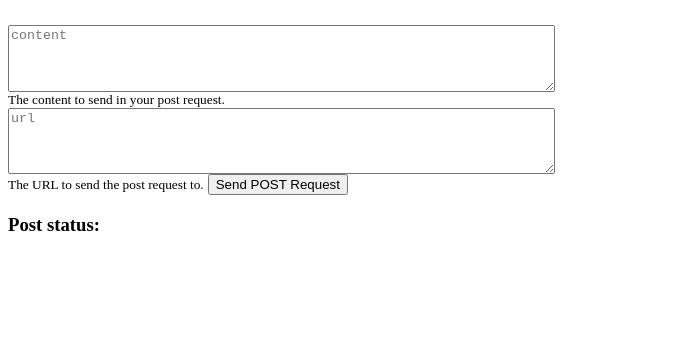
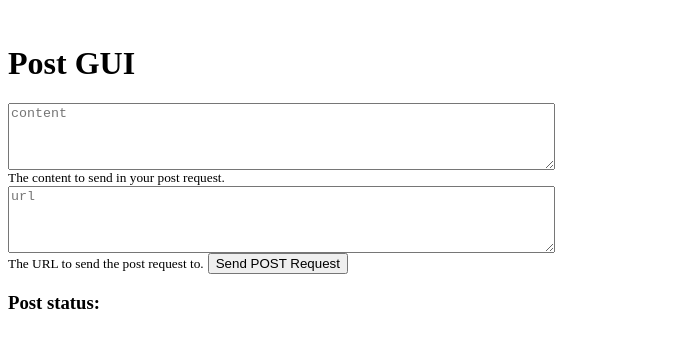
Before and after one commit to gubareve/post-gui, an Electron app: page index.html in a window 700 px wide. Drawn offline with nearby package versions, Linux system fonts and the light colour scheme.

Commit message:
Added title and changed margine

```diff
--- a/index.html
+++ b/index.html
@@ -1,4 +1,5 @@
 <body>
+<h1>Post GUI</h1>
 <textarea class="form-control" placeholder="content" id="content_input"></textarea>
 <small id="emailHelp" class="form-text text-muted">The content to send in your post request.</small>
 <textarea class="form-control" placeholder="url" id="url_input"></textarea>
@@ -9,7 +10,7 @@
 
 <style>
 body {
-  margin-top: 25px;
+  margin-top: 45px;
 }
 textarea{
   display:block;
```
